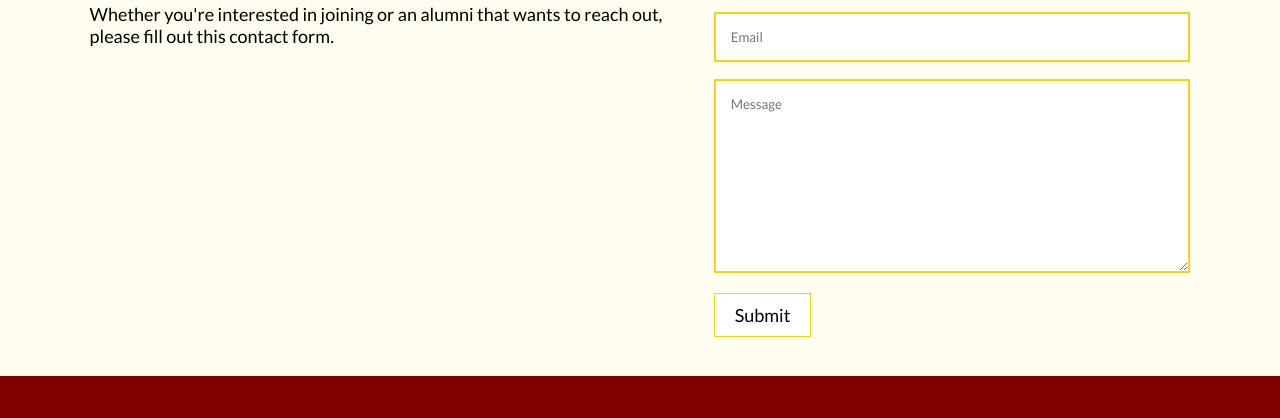
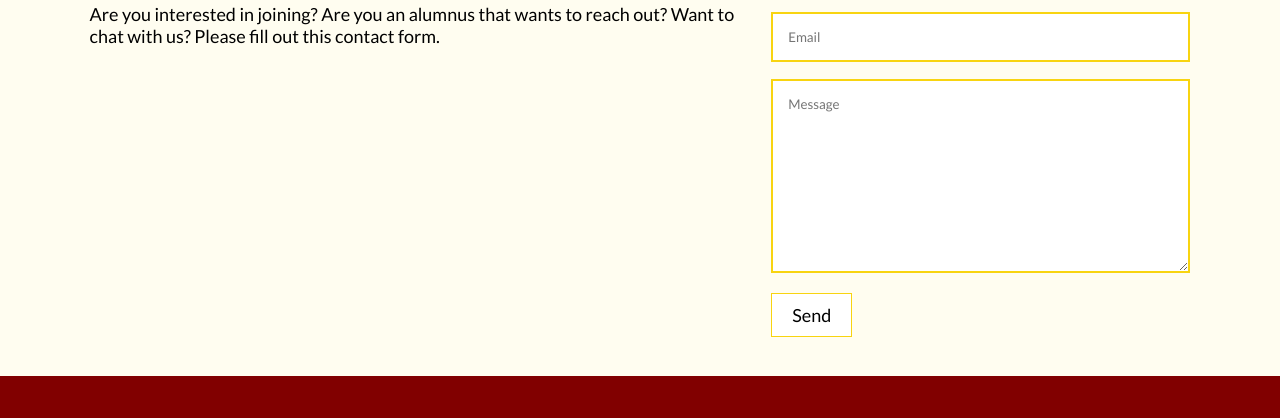
Before and after one commit to JaredCCole/JaredCCole.github.io, a plain HTML site: page contact.html in a window 1280 px wide. Shown: the part 221-639 px from the top of the page. Drawn offline with Linux system fonts and the light colour scheme.

Commit message:
Update contact.html

```diff
--- a/contact.html
+++ b/contact.html
@@ -35,15 +35,15 @@
             <div>
                 <h1>Contact Us</h1><br>
                 <p>
-                    Whether you're interested in joining or an alumni that wants to reach out, please fill out this contact form.
+                    Are you interested in joining? Are you an alumnus that wants to reach out? Want to chat with us? Please fill out this contact form.
                 </p>
             </div>
-            <form action="http://formspree.io/jccole09@gmail.com" method="post">
+            <form action="https://formspree.io/f/mzbwzpqz" method="POST">
                 <input type="text" name="name" placeholder="Name" required>
-                <input type="text" name="_replyto" placeholder="Email" required>
-                <textarea rows="10" name="body" placeholder="Message" required></textarea>
-                <button type="submit" class="hover-btn" value="Send">Submit</button>
-            </form>
+                <input type="email" name="email" placeholder="Email" required>
+                <textarea rows="10" name="message" placeholder="Message" required></textarea>
+                <button type="submit" class="hover-btn">Send</button>
+          </form>
         </section>
 
         <section class="footer">
```
